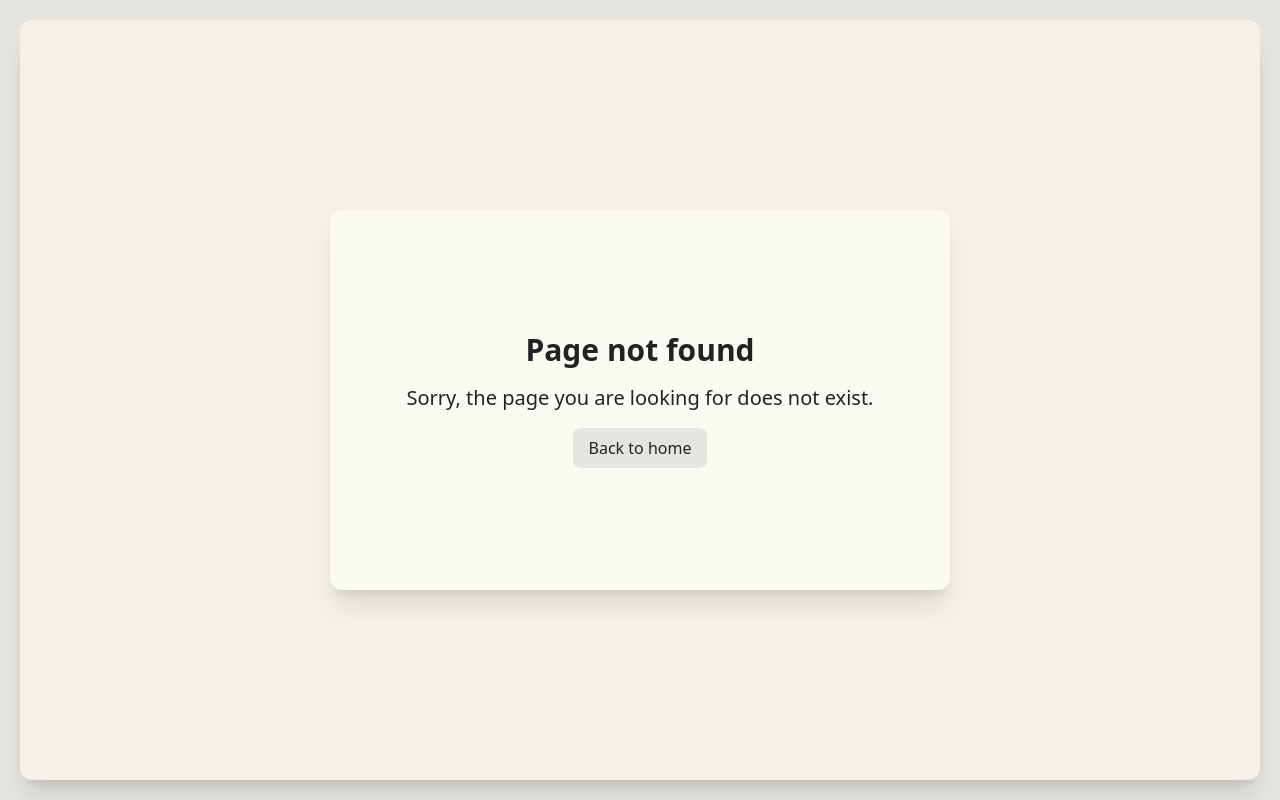
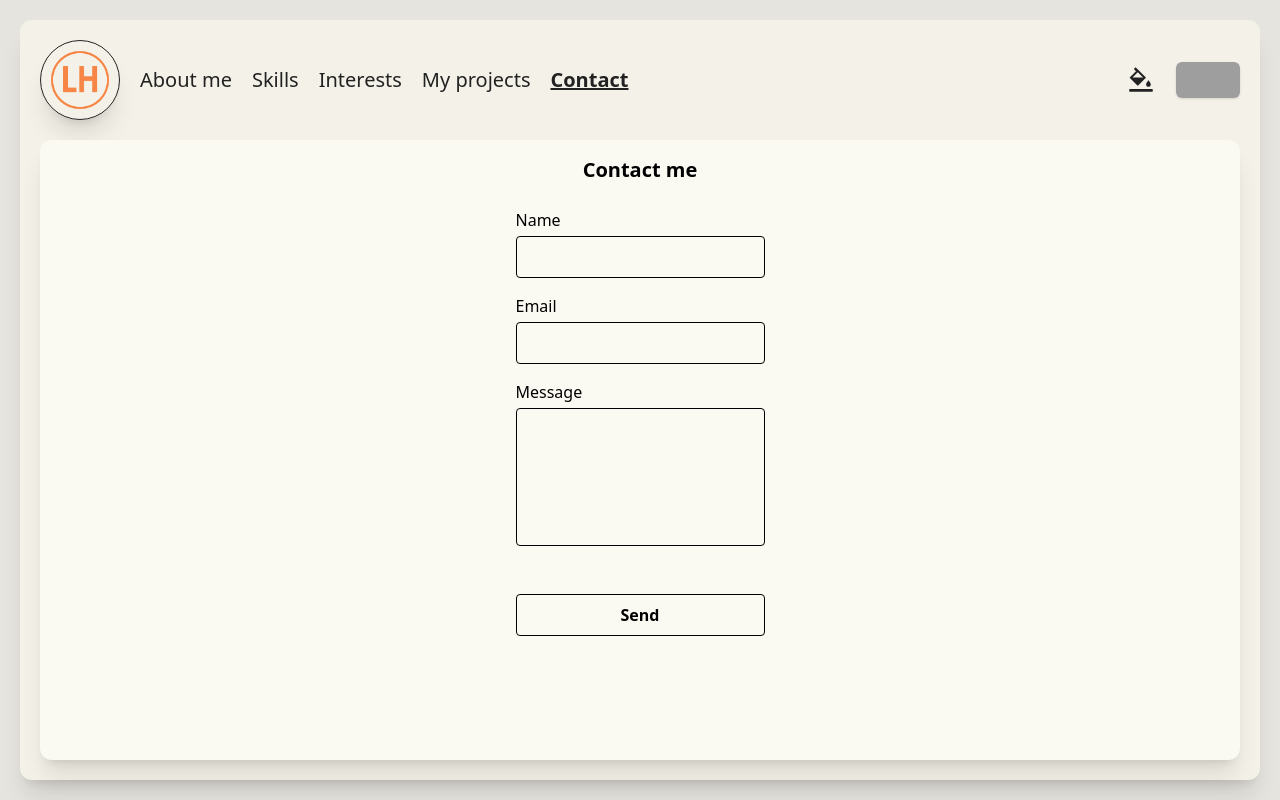
Before and after one commit to Loicrogue/monSite, a React (Vite) app in the folder front/: page /en/contact in a window 1280 px wide. Before the commit this address had no page. Built offline with nearby package versions, Linux system fonts and the light colour scheme; grey boxes are pictures that could not be loaded.

Commit message:
added contact page

```diff
--- a/front/src/AnimatedRoutes.tsx
+++ b/front/src/AnimatedRoutes.tsx
@@ -9,6 +9,7 @@ import AboutMe from './pages/AboutMe.tsx';
 import Skills from './pages/Skills.tsx';
 import Interests from './pages/Interests.tsx';
 import MyProjects from './pages/MyProjects.tsx';
+import Contact from './pages/Contact.tsx';
 
 function AnimatedRoutes() {
     const location = useLocation();
@@ -31,6 +32,7 @@ function AnimatedRoutes() {
                     <Route path="skills" element={<Skills />} />
                     <Route path="interests" element={<Interests />} />
                     <Route path="myProjects" element={<MyProjects />} />
+                    <Route path="contact" element={<Contact />} />
                     <Route path="*" element={<NotFound />} />
                 </Routes>
             </AnimatePresence>
@@ -63,6 +65,7 @@ function AnimatedRoutes() {
             <Route path="skills" element={<RedirectToPreferred to="skills" />} />
             <Route path="interests" element={<RedirectToPreferred to="interests" />} />
             <Route path="myProjects" element={<RedirectToPreferred to="myProjects" />} />
+            <Route path="contact" element={<RedirectToPreferred to="contact" />} />
             <Route path=":lang/*" element={<LangRoutesWrapper />} />
             <Route path="*" element={<RedirectToPreferred to="" />} />
         </Routes>
--- /dev/null
+++ b/front/src/components/contactComponent.tsx
@@ -0,0 +1,82 @@
+import React from 'react';
+import { useTranslation } from 'react-i18next';
+import useResponsive from '../hooks/useResponsive';
+
+const ContactComponent: React.FC = () => {
+  const { t } = useTranslation();
+  const { isMobile, isTablet } = useResponsive();
+  const textSizeClass = isMobile || isTablet ? 'text-l' : 'text-xl';
+
+  const handleSubmit = (e: React.FormEvent<HTMLFormElement>) => {
+    e.preventDefault();
+
+    const form = e.currentTarget;
+    const formData = new FormData(form);
+
+    const params = new URLSearchParams();
+    formData.forEach((value, key) => {
+      params.append(key, String(value));
+    });
+
+    fetch('/', {
+      method: 'POST',
+      headers: { 'Content-Type': 'application/x-www-form-urlencoded' },
+      body: params.toString(),
+    })
+      .then(() => {
+        alert(t('pages.contact.form.success', 'Message envoyé !'));
+        form.reset();
+      })
+      .catch(() => {
+        alert(t('pages.contact.form.error', 'Erreur lors de l’envoi.'));
+      });
+  };
+
+  return (
+    <div className="max-w-xl mx-auto p-4">
+      <h2 className={`mb-6 font-bold text-center ${textSizeClass}`}>
+        {t('pages.contact.title')}
+      </h2>
+
+      <form
+        name="contact"
+        method="POST"
+        data-netlify="true"
+        data-netlify-honeypot="bot-field"
+        onSubmit={handleSubmit}
+        className="flex flex-col gap-4"
+      >
+        <input type="hidden" name="form-name" value="contact" />
+
+        <p hidden>
+          <label>
+            Don’t fill this out: <input name="bot-field" />
+          </label>
+        </p>
+
+        <label className="flex flex-col gap-1">
+          <span>{t('pages.contact.form.name')}</span>
+          <input type="text" name="name" required className="p-2 border rounded" />
+        </label>
+
+        <label className="flex flex-col gap-1">
+          <span>{t('pages.contact.form.email')}</span>
+          <input type="email" name="email" required className="p-2 border rounded" />
+        </label>
+
+        <label className="flex flex-col gap-1">
+          <span>{t('pages.contact.form.message')}</span>
+          <textarea name="message" rows={5} required className="p-2 border rounded resize-none" />
+        </label>
+
+        <div data-netlify-recaptcha="true"></div>
+
+        <button type="submit" className="mt-4 p-2 font-semibold rounded border">
+          {t('pages.contact.form.send')}
+        </button>
+      </form>
+    </div>
+  );
+};
+
+export default ContactComponent;
--- a/front/src/components/menuComponent.tsx
+++ b/front/src/components/menuComponent.tsx
@@ -68,6 +68,7 @@ const MenuComponent: React.FC = () => {
                                 { path: '/skills', label: t('pages.menu.skills') },
                                 { path: '/interests', label: t('pages.menu.interests') },
                                 { path: '/myProjects', label: t('pages.menu.myProjects') },
+                                { path: '/contact', label: t('pages.menu.contact') },
                             ].map(({ path, label }) => {
                                 const fullPath = `/${lang}${path}`;
                                 const isActive = window.location.pathname === fullPath || window.location.pathname === path;
@@ -97,6 +98,7 @@ const MenuComponent: React.FC = () => {
                                 { path: '/skills', label: t('pages.menu.skills') },
                                 { path: '/interests', label: t('pages.menu.interests') },
                                 { path: '/myProjects', label: t('pages.menu.myProjects') },
+                                { path: '/contact', label: t('pages.menu.contact') },
                             ].map(({ path, label }) => {
                                 const fullPath = `/${lang}${path}`;
                                 const isActive = window.location.pathname === fullPath || window.location.pathname === path;
--- a/front/src/hooks/useResponsive.ts
+++ b/front/src/hooks/useResponsive.ts
@@ -9,7 +9,7 @@ const useResponsive = () => {
       return () => window.removeEventListener('resize', handleResize);
     }, []);
 
-    const mobileMax = 720;
+    const mobileMax = 795;
     const tabletMax = 1024;
     const desktopMin = 1025;
 
--- a/front/src/locales/en/translation.json
+++ b/front/src/locales/en/translation.json
@@ -25,7 +25,8 @@
       "aboutMe": "About me",
       "skills": "Skills",
       "interests": "Interests",
-      "myProjects": "My projects"
+      "myProjects": "My projects",
+      "contact": "Contact"
     },
     "home": {
       "profilDescription": "Application developer apprentice",
@@ -80,6 +81,16 @@
     },
     "myProjects": {
       "text1": "Firstly, you can find a QR code to easily share this website:"
+    },
+    "contact": {
+      "title": "Contact me",
+      "description": "Feel free to contact me for any questions or opportunities :",
+      "form": {
+        "name": "Name",
+        "email": "Email",
+        "message": "Message",
+        "send": "Send"
+      }
     }
   }
 }
--- a/front/src/locales/fr/translation.json
+++ b/front/src/locales/fr/translation.json
@@ -25,7 +25,8 @@
       "aboutMe": "À propos",
       "skills": "Compétences",
       "interests": "Centres d’intérêt",
-      "myProjects": "Mes projets"
+      "myProjects": "Mes projets",
+      "contact": "Contact"
     },
     "home": {
       "profilDescription": "Alternant développeur d'application",
@@ -80,6 +81,16 @@
     },
     "myProjects": {
       "text1": "Tout d’abord, vous pouvez trouver un QR code pour partager facilement ce site web :"
+    },
+    "contact": {
+      "title": "Contactez-moi",
+      "description": "N'hésitez pas à me contacter pour toute question ou opportunité :",
+      "form": {
+        "name": "Nom",
+        "email": "Email",
+        "message": "Message",
+        "send": "Envoyer"
+      }
     }
   }
 }
--- a/front/src/locales/it/translation.json
+++ b/front/src/locales/it/translation.json
@@ -25,7 +25,8 @@
       "aboutMe": "Chi sono",
       "skills": "Competenze",
       "interests": "Interessi",
-      "myProjects": "Miei progetti"
+      "myProjects": "Miei progetti",
+      "contact": "Contatto"
     },
     "home": {
       "profilDescription": "Sviluppatore di applicazioni in alternanza",
@@ -80,6 +81,16 @@
     },
     "myProjects": {
       "text1": "In primo luogo, puoi trovare un QR codice per condividere facilmente questo sito web:"
+    },
+    "contact": {
+      "title": "Contattami",
+      "description": "Non esitare a contattarmi per qualsiasi domanda o opportunità :",
+      "form": {
+        "name": "Nome",
+        "email": "Email",
+        "message": "Messaggio",
+        "send": "Invia"
+      }
     }
   }
 }
--- /dev/null
+++ b/front/src/pages/Contact.tsx
@@ -0,0 +1,31 @@
+// @ts-expect-error react
+import React from 'react';
+import { motion } from 'framer-motion';
+import Menu from '../components/menuComponent';
+import ContactComponent from '../components/contactComponent';
+import useTheme from '../hooks/useTheme';
+import useResponsive from '../hooks/useResponsive';
+
+const Contact = () => {
+	useTheme();
+	const { isMobile, isTablet } = useResponsive();
+	const marginClass = isMobile ? "m-2" : isTablet ? "m-3" : "m-5";
+  	return (
+		<div className="fixed inset-0 bg-background-monSite overflow-auto">
+			<motion.div
+				initial={{ opacity: 0, y: 30 }}
+				animate={{ opacity: 1, y: 0 }}
+				exit={{ opacity: 0, y: -30 }}
+				transition={{ duration: 0.3 }}
+				className={`flex flex-col item-center absolute inset-0 bg-container-monSite shadow-xl rounded-xl ${marginClass}`}
+			>
+				<Menu />
+				<div className={`flex flex-row h-full overflow-y-auto scrollbar-child-container-monSite bg-child-container-monSite shadow-xl rounded-xl ${marginClass}`}>
+					<ContactComponent />
+				</div>
+			</motion.div>
+		</div>
+	);
+};
+
+export default Contact;
```
